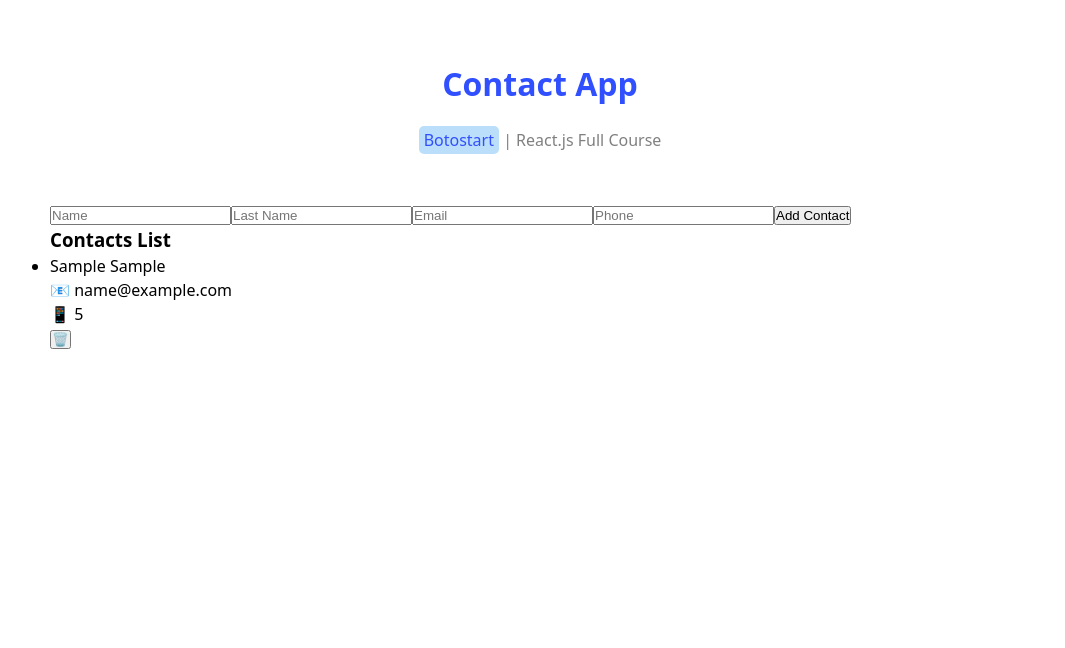
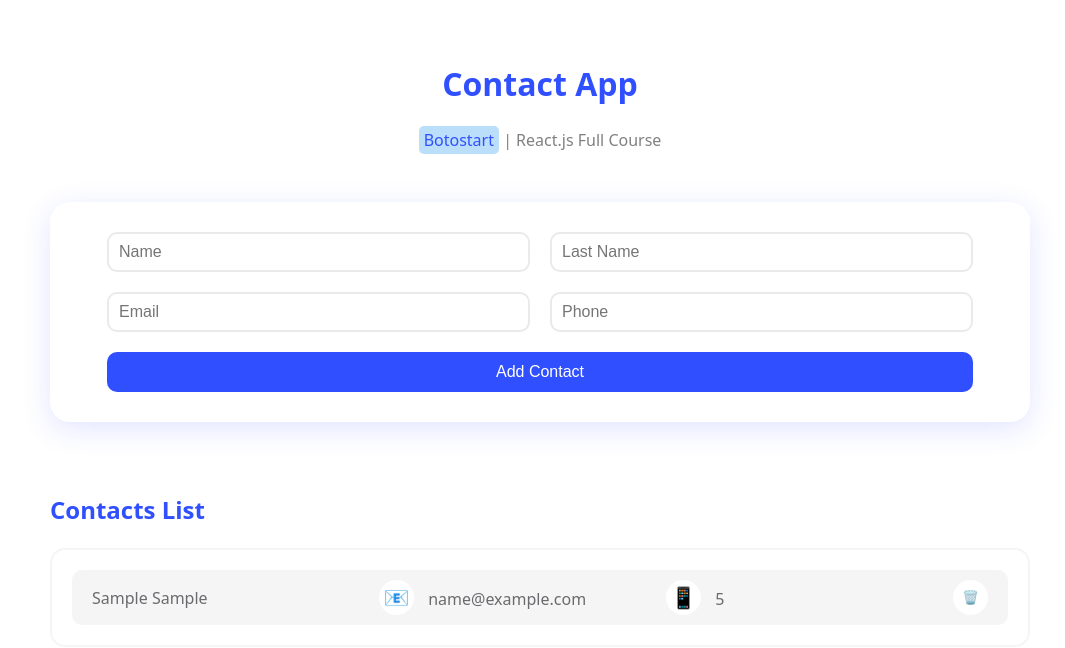
Before and after one commit to hosseinsoleimani/contact-app, a React (Vite) app in the folder vite-project/: page / in a window 1280 px wide. Both pictures are taken after typing "Sample", "Sample", "name@example.com", "5" into the empty fields and a click on the button "Add Contact". Shown: the top 648 px of the page, without its empty margins (100-1165 px from the left). Built offline with nearby package versions, Linux system fonts and the light colour scheme.

Commit message:
css files created

```diff
--- a/vite-project/src/components/ContactItem.jsx
+++ b/vite-project/src/components/ContactItem.jsx
@@ -1,6 +1,9 @@
+import styles from "./ContactsItem.module.css"
+
+
 function ContactItem({data:{id,name,lastName,email,phone}, deleteHandler}){
     return(
-             <li key={id}>
+             <li className={styles.item}>
                 <p>{name} {lastName}</p>
                 <p>
                     <span>📧</span> {email}
--- a/vite-project/src/components/Contacts.jsx
+++ b/vite-project/src/components/Contacts.jsx
@@ -3,6 +3,8 @@
 
 import ContactsList from "./ContactsList";
 import inputs from "../constants/inputs";
+
+import styles from "./Contacts.module.css"
 
 function Contacts(){
     const[contacts,setContacts]=useState([]);
@@ -42,8 +44,8 @@
     }
 
     return(
-        <div>
-            <div>
+        <div className={styles.container}>
+            <div className={styles.form}>
                 {
                 inputs.map((input, index)=>(<input
                     key={index}
@@ -55,7 +57,7 @@
                 }
                 <button onClick={addHandler}>Add Contact</button>
             </div>
-            <div>{alert && <p>{alert}</p>}</div>
+            <div className={styles.alert}>{alert && <p>{alert}</p>}</div>
             <ContactsList contacts={contacts} deleteHandler={deleteHandler}/>
         </div>
     )
--- /dev/null
+++ b/vite-project/src/components/Contacts.module.css
@@ -0,0 +1,69 @@
+.container{
+    display: flex;
+    flex-direction: column;
+    /* text-align: center; */
+}
+
+.form{
+    display: flex;
+    flex-wrap: wrap;
+    align-items: center;
+    justify-content: center;
+    padding: 20px;
+    margin-bottom: 20px;
+    border-radius: 20px;
+    box-shadow: #304ffe25 0px 7px 29px 0px;
+}
+
+.form input{
+    width: 45%;
+    height: 40px;
+    padding: 10px;
+    margin: 10px;
+    border: 2px solid #eaeaea;
+    border-radius: 10px;
+    color: #304ffe;
+    font-size: 1rem;
+}
+
+.form button{
+    width: calc(90% + 20px);
+    height: 40px;
+    padding: 10px;
+    margin: 10px 0px;
+    cursor: pointer;
+    border: none;
+    border-radius: 10px;
+    background-color: #304ffe;
+    color: #fff;
+    font-size: 1rem;
+    transition: 0.2s all ease-in-out;
+}
+
+.form button:hover{
+    box-shadow: #0c2ad487 0px 7px 29px 0px;
+}
+
+.alert{
+    width: 100%;
+    height: 40px;
+    margin: 5px 0 5px;
+}
+
+.alert p{
+    background-color: #ffebbe;
+    color: #f44336;
+    width: 100%;
+    padding: 10px;
+    border-radius: 10px;
+}
+
+@media (max-width:500px) {
+    .form input{
+        width: 90%;
+    }
+
+    .form button{
+        width: 90%;
+    }
+}
--- /dev/null
+++ b/vite-project/src/components/ContactsItem.module.css
@@ -0,0 +1,41 @@
+.item{
+    display: flex;
+    justify-content: space-between;
+    align-items: center;
+    background-color: #f5f5f5;
+    color: #6b6b6f;
+    padding: 10px 20px;
+    margin: 15px;
+    border-radius: 10px;
+}
+
+.item p{
+    flex-basis: 0;
+    flex-grow: 1;
+}
+
+.item span{
+    display: inline-block;
+    font-size: 1.3rem;
+    text-align: center;
+    margin-right: 10px;
+    background-color: #fff;
+    width: 35px;
+    height: 35px;
+    line-height: 35px;
+    border-radius: 50%;
+}
+
+.item button{
+    width: 35px;
+    height: 35px;
+    background-color: #fff;
+    border: none;
+    border-radius: 50%;
+    cursor: pointer;
+    transition: 0.1s all ease-in-out;
+}
+
+.item button:hover{
+    font-size: 1.5rem;
+}
--- a/vite-project/src/components/ContactsList.jsx
+++ b/vite-project/src/components/ContactsList.jsx
@@ -1,17 +1,17 @@
 import ContactItem from "./ContactItem"
-
+import styles from "./ContactsList.module.css"
 
 function ContactsList({contacts , deleteHandler}){
 
     return(
-        <div>
+        <div className={styles.container}>
             <h3>Contacts List</h3>
             {contacts.length ?
-            <ul>
+            <ul className={styles.contacts}>
                 {contacts.map(contact=>(
                     <ContactItem key={contact.id} data={contact} deleteHandler={deleteHandler}/>
                    ))}
-            </ul> : <p>No Contacts Yet!</p> }
+            </ul> : <p className={styles.message}>No Contacts Yet!</p> }
 
         </div>
     )
--- /dev/null
+++ b/vite-project/src/components/ContactsList.module.css
@@ -0,0 +1,29 @@
+.container{
+    width: 100%;
+    margin-bottom: 100px;
+}
+
+.container h3{
+    color: #304ffe;
+    font-size: 1.5rem;
+}
+
+.contacts{
+    border: 2px solid #f5f5f5;
+    list-style: none;
+    margin-top: 20px;
+    padding: 5px;
+    border-radius: 15px;
+}
+
+.message{
+    background-color: #f5f5f5;
+    height: 100px;
+    line-height: 100px;
+    text-align: center;
+    margin-top: 20px;
+    border-radius: 20px;
+    color: #6b6b6f;
+    font-size: 1.2rem;
+    font-weight: 500;
+}
```
